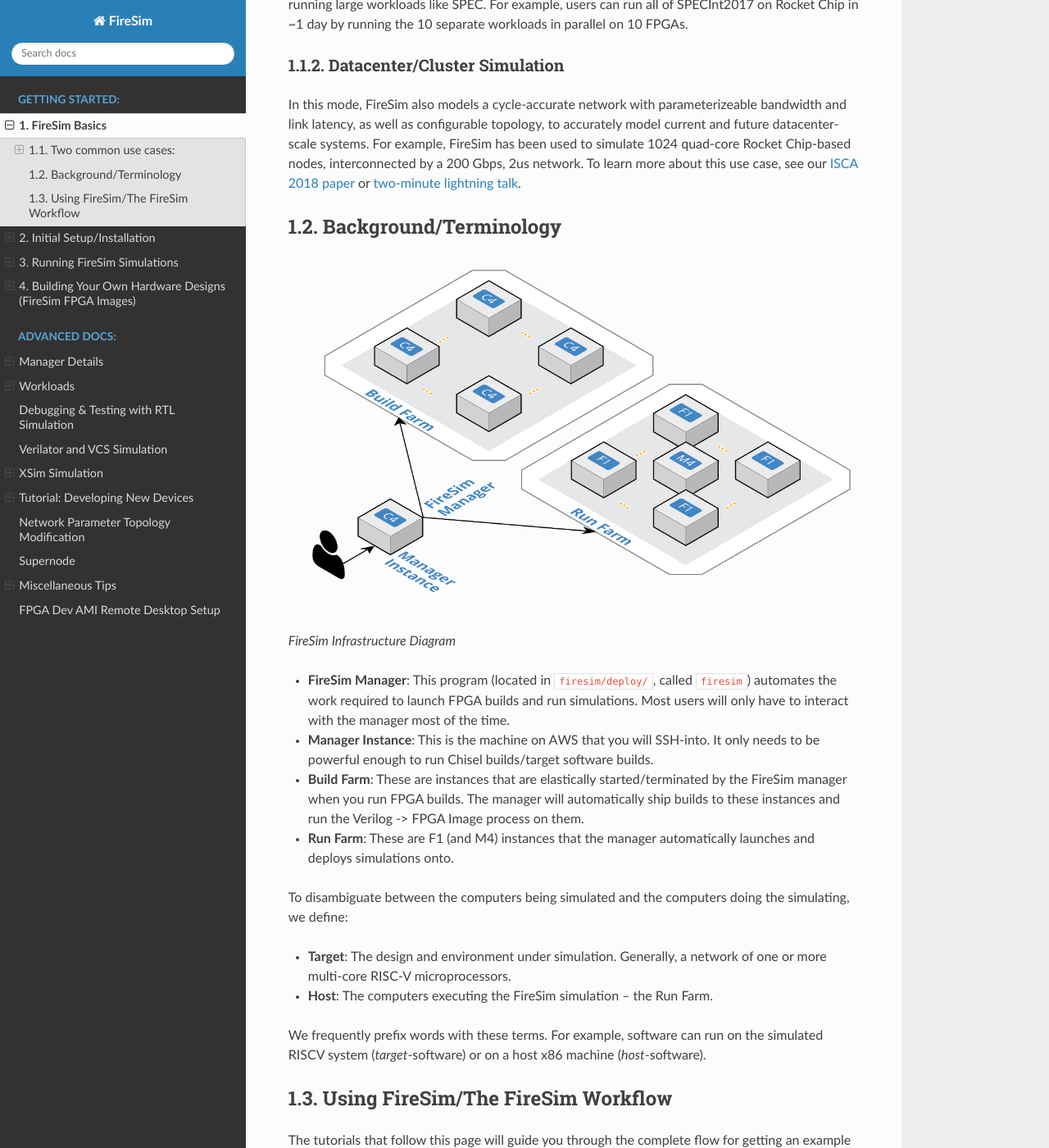
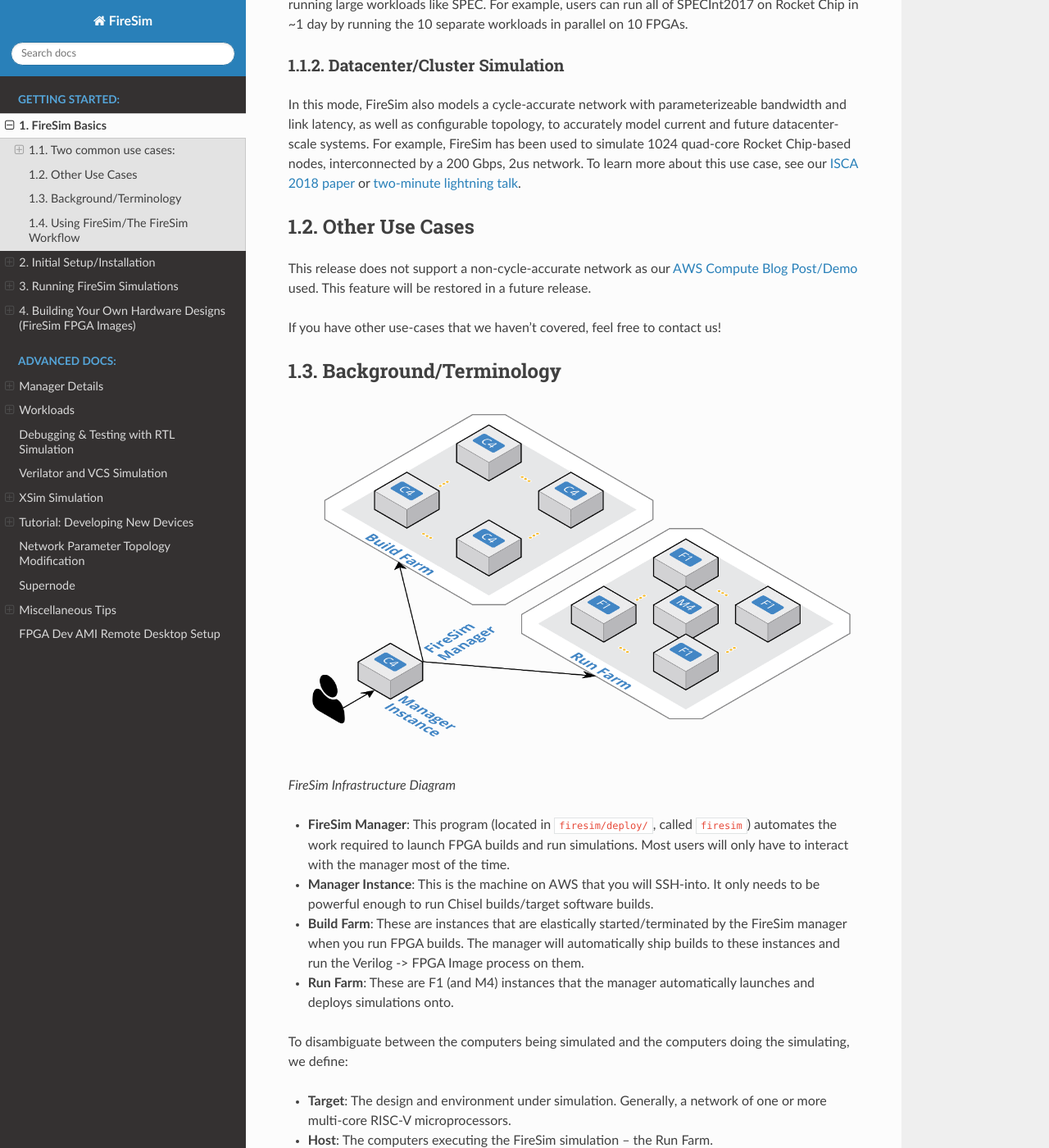
Before and after one commit to firesim/firesim, a Sphinx documentation site: the page built from docs/FireSim-Basics.rst, in a window 1280 px wide and 1400 px high, scrolled down 800 px. Shown: the whole window at 82% size. Built offline with Sphinx 7.4.7 and the Read the Docs theme 2.0.0, drawn with Linux system fonts in a browser that asks for light colours.

Commit message:
clarify lack of non-cycle-accurate network support

```diff
--- a/docs/FireSim-Basics.rst
+++ b/docs/FireSim-Basics.rst
@@ -49,6 +49,16 @@
 more about this use case, see our `ISCA 2018 paper
 <https://sagark.org/assets/pubs/firesim-isca2018.pdf>`__ or `two-minute lightning talk
 <https://www.youtube.com/watch?v=4XwoSe5c8lY>`__.
+
+Other Use Cases
+---------------------
+
+This release does not support a non-cycle-accurate network as our `AWS Compute Blog Post/Demo
+<https://aws.amazon.com/blogs/compute/bringing-datacenter-scale-hardware-software-co-design-to-the-cloud-with-firesim-and-amazon-ec2-f1-instances/>`__
+used. This feature will be restored in a future release.
+
+If you have other use-cases that we haven't covered, feel free to contact us!
+
 
 Background/Terminology
 ---------------------------
```
